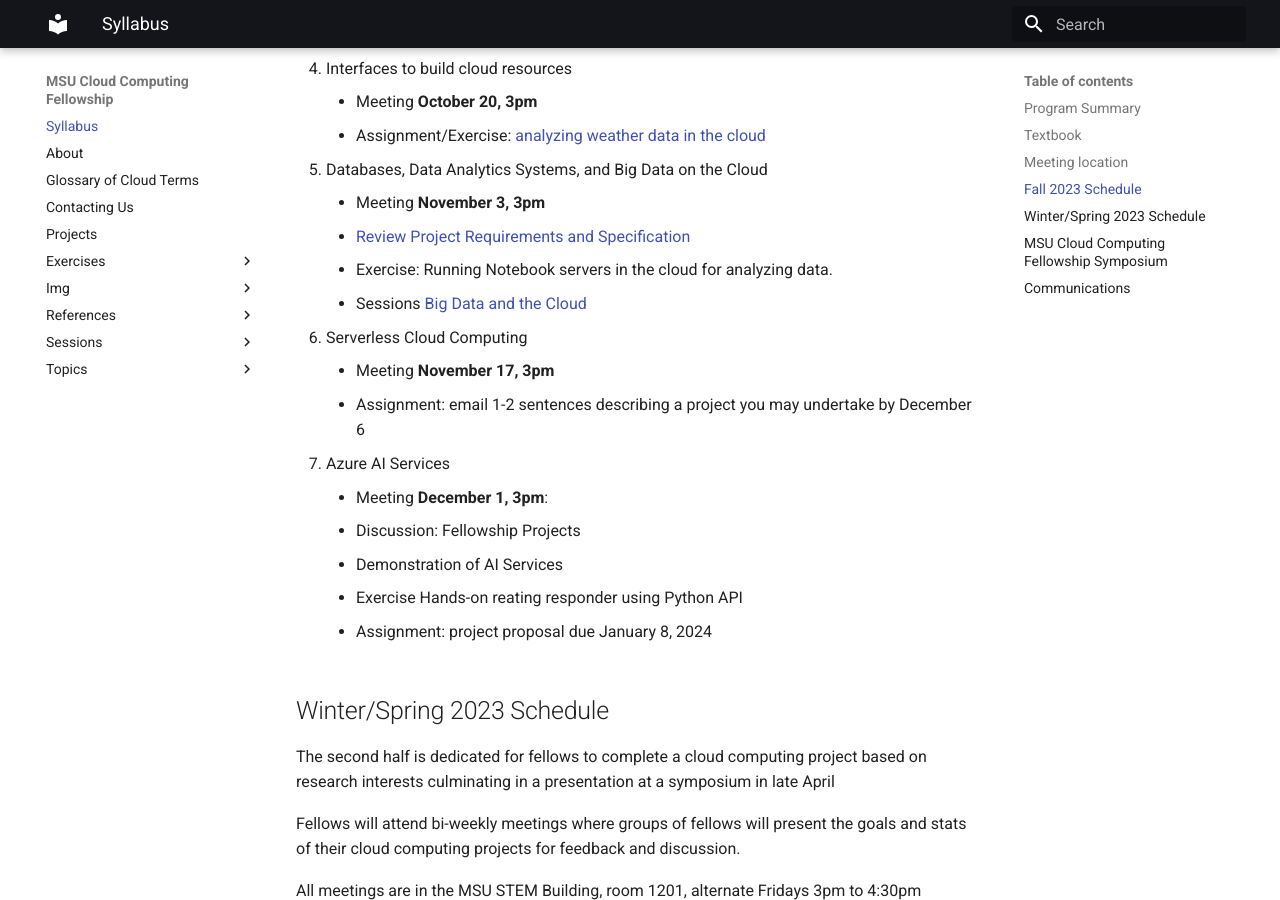
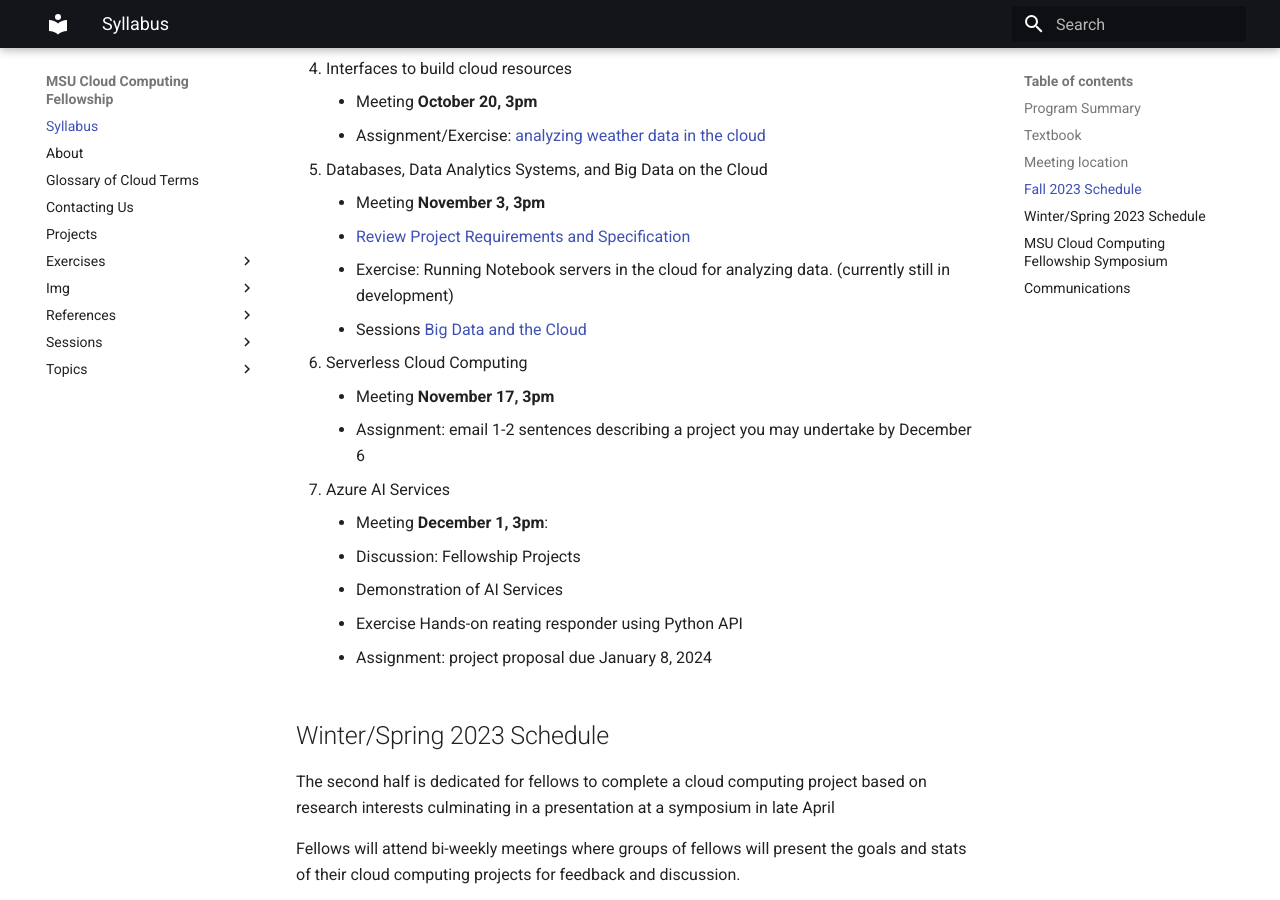
Before and after one commit to emtelgen/ccf23-testing, an MkDocs documentation site: the page built from docs/index.md, in a window 1280 px wide and 900 px high, scrolled down 1992 px. Built offline with MkDocs 1.6.1 and Material for MkDocs 9.7.7, drawn with Linux system fonts in a browser that asks for light colours.

```diff
--- a/docs/index.md
+++ b/docs/index.md
@@ -72,7 +72,7 @@
 5. Databases, Data Analytics Systems, and Big Data on the Cloud
       * Meeting **November 3, 3pm**
       * [Review Project Requirements and Specification](projects.md)
-      * Exercise: Running Notebook servers in the cloud for analyzing data.
+      * Exercise: Running Notebook servers in the cloud for analyzing data.  (currently still in development)
       * Sessions [Big Data and the Cloud](sessions/05_big_data.md)
 
 6. Serverless Cloud Computing
```
